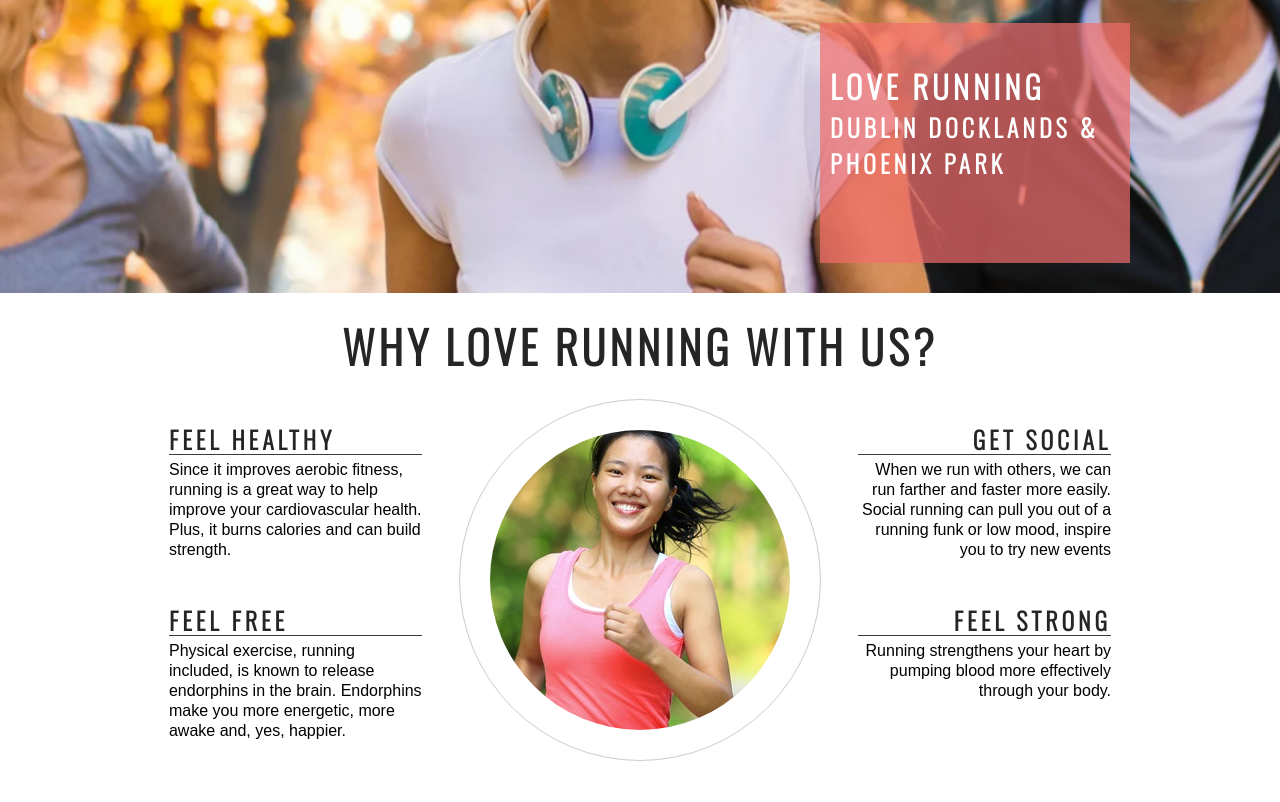
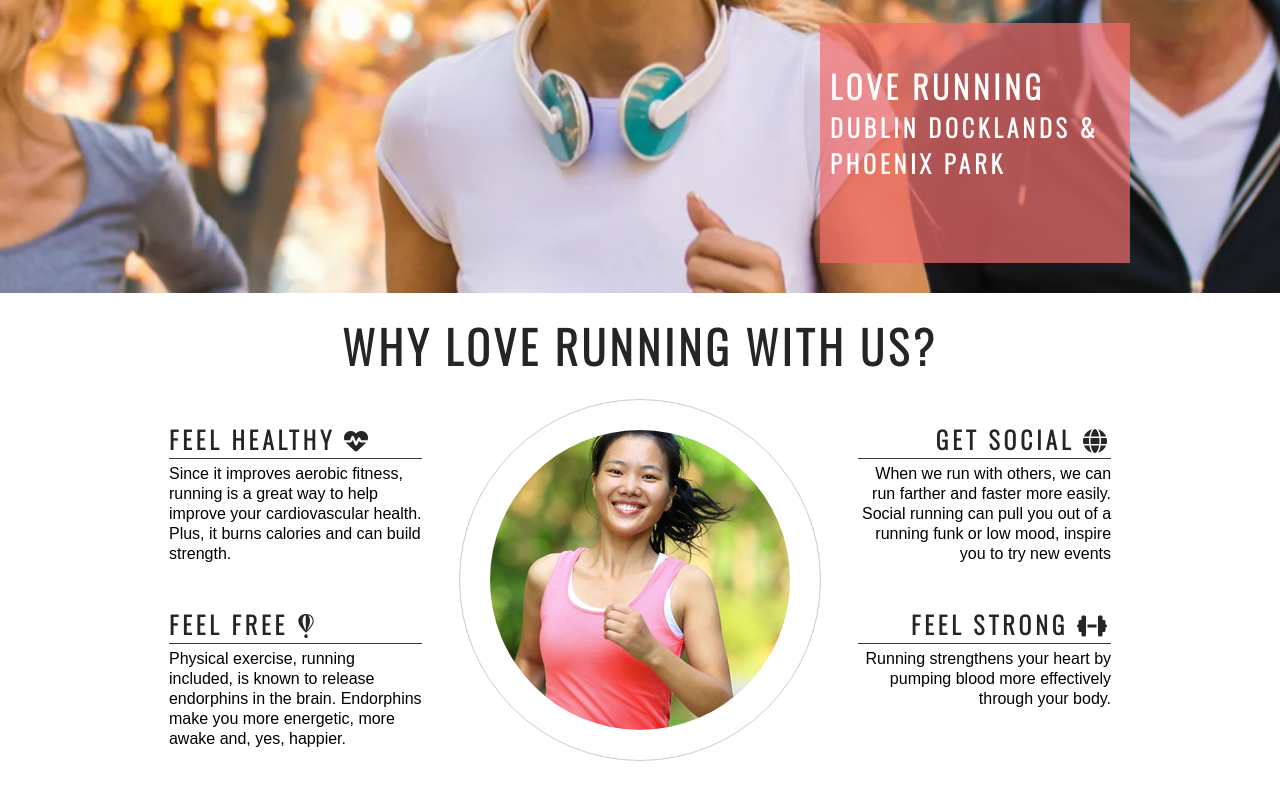
Before and after one commit to Marta10111/love-running, a plain HTML site: page index.html in a window 1280 px wide. Shown: the part 382-1184 px from the top of the page. Drawn offline with nearby package versions, Linux system fonts and the light colour scheme.

Commit message:
Add Font Awsome icons to club ethos section

```diff
--- a/index.html
+++ b/index.html
@@ -46,13 +46,13 @@
         <h2 id="welcome">Why Love Running With Us?</h2>
         <div id="left-about">
            <div class="left-about-heading">
-                <h2>Feel Healthy</h2>
+                <h2>Feel Healthy <i class="fa-solid fa-heart-pulse"></i></h2>
                 <hr>
                 <p>Since it improves aerobic fitness, running is a great way to help improve your cardiovascular health. Plus, it burns calories and can build strength.</p>
             </div>
 
             <div class="left-about-heading">
-                <h2>Feel Free</h2>
+                <h2>Feel Free <i class="fa-brands fa-fly"></i></h2>
                 <hr>
                 <p>Physical exercise, running included, is known to release endorphins in the brain. Endorphins make you more energetic, more awake and, yes, happier.</p>
             </div>
@@ -64,13 +64,13 @@
 
         <div id="right-about">
             <div class="right-about-heading">
-                <h2>Get Social</h2>
+                <h2>Get Social <i class="fa-solid fa-globe"></i></h2>
                 <hr>
                 <p>When we run with others, we can run farther and faster more easily. Social running can pull you out of a running funk or low mood, inspire you to try new events</p>
             </div>
 
             <div class="right-about-heading">
-                <h2>Feel Strong</h2>
+                <h2>Feel Strong <i class="fa-solid fa-dumbbell"></i></h2>
                 <hr>
                 <p>Running strengthens your heart by pumping blood more effectively through your body.</p>
             </div>
@@ -88,5 +88,8 @@
 
     <footer>social media links</footer>
 
+    <!--font awsome script-->
+    <script src="https://kit.fontawesome.com/5bff752249.js" crossorigin="anonymous"></script>
+
 </body>
 </html>
```
